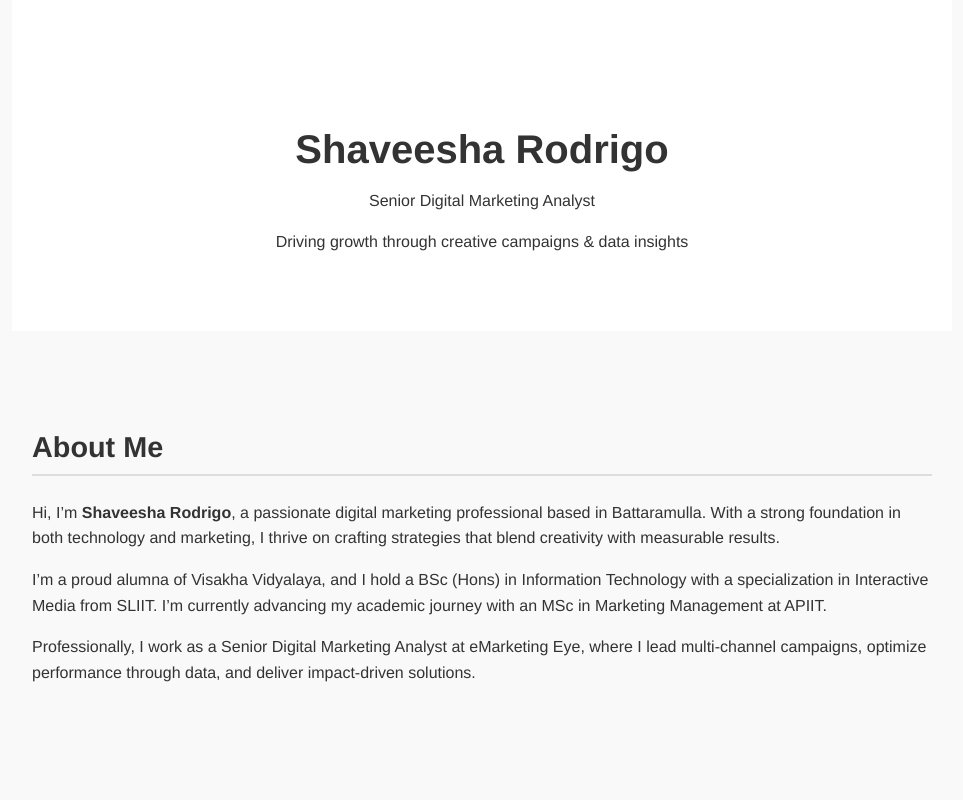
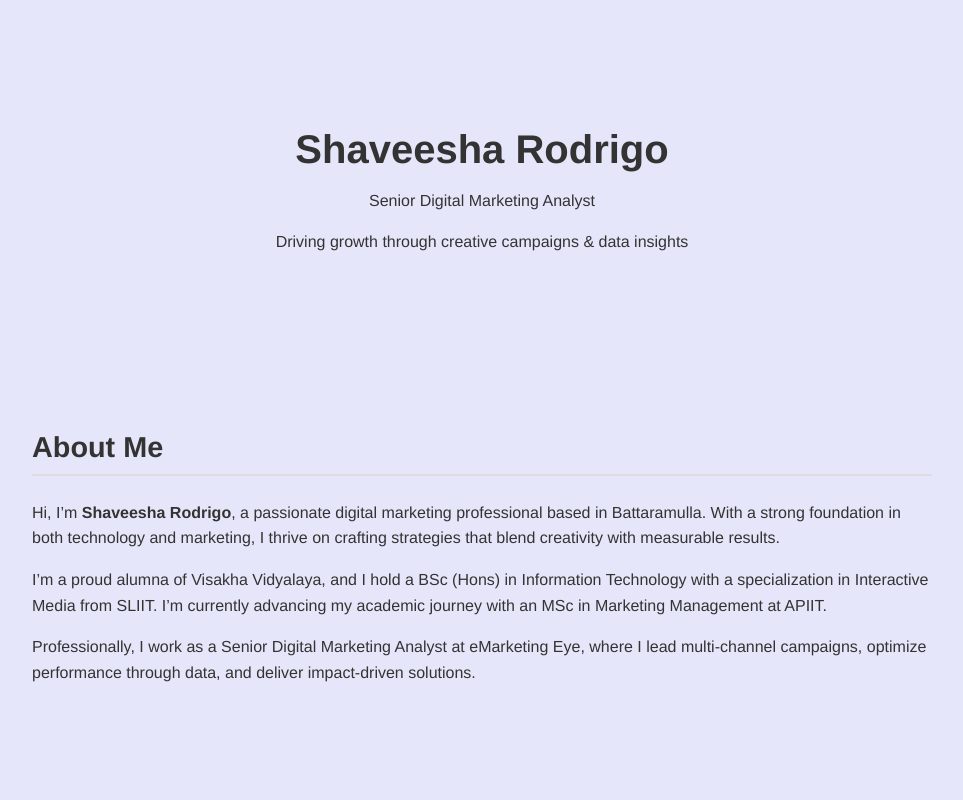
Before and after one commit to it20141110/portfolio, a plain HTML site: page index.html in a window 1280 px wide. Shown: the top 800 px of the page, without its empty margins (158-1121 px from the left). Drawn offline with Linux system fonts and the light colour scheme.

Commit message:
Update index.html

```diff
--- a/index.html
+++ b/index.html
@@ -8,7 +8,7 @@
     body {
       margin: 0;
       font-family: 'Helvetica Neue', sans-serif;
-      background-color: #f9f9f9;
+      background-color: #E6E6FA;
       color: #333;
     }
     header, section {
@@ -17,7 +17,7 @@
       margin: auto;
     }
     header {
-      background-color: #fff;
+      background-color: #E6E6FA;
       text-align: center;
       padding-top: 100px;
     }
```
